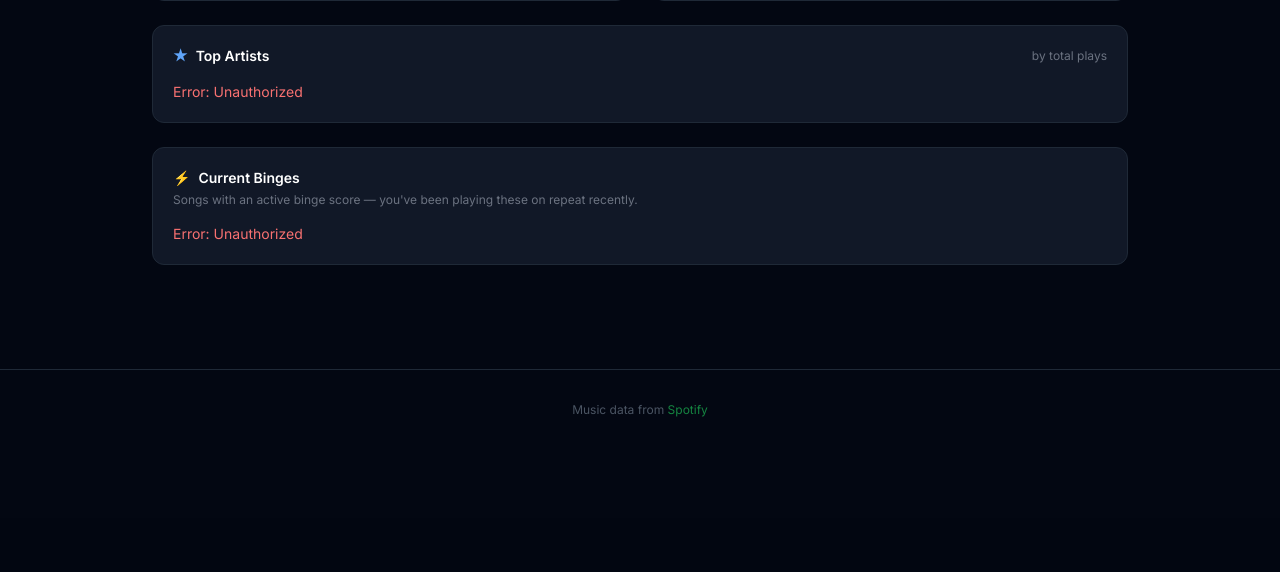
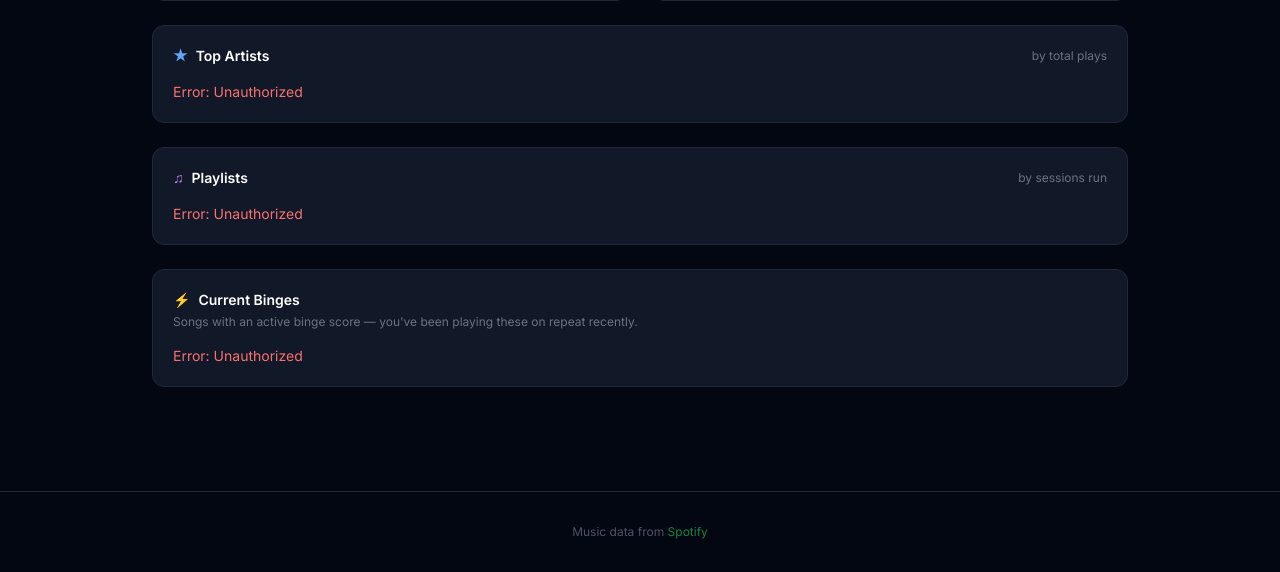
Before and after one commit to VinayakSarkar11/Spotify-SmartShuffle, a FastAPI app: template web/templates/songs.html in a window 1280 px wide. Shown: the part 282-854 px from the top of the page. Before the commit the page ends 699 px from the top, so only its background shows below. Run offline with FastAPI, Linux system fonts and the light colour scheme; the template is opened without the code that fills it, so the values that code supplies are empty; some libraries are stand-ins or nearby versions.

Commit message:
feat: add top playlists; fix artist completion rate to queue plays only
- compute_artist_completion_rates now filters to smartshuffle_queued /
  random_baseline_queued before computing comp_rate — manual/browse
  listening had unreliable skip inference and was inflating artist scores
- /api/songs/stats returns top_playlists (sessions, queued count, skip rate)
- Songs page shows playlist breakdown card above binges

Co-Authored-By: Claude Sonnet 4.6 <noreply@anthropic.com>

```diff
--- a/src/score.py
+++ b/src/score.py
@@ -1187,7 +1187,11 @@ def compute_artist_completion_rates(df: pd.DataFrame) -> dict:
 
     Returns: {artist_name: {comp_rate, n_unique, confidence}}
     """
-    known = df[df["inferred_skip"].isin({"full", "partial", "skip"})].copy()
+    # Only queue plays have reliable skip inference — manual/browse listening
+    # has ambiguous gaps that don't cleanly map to skipping intent.
+    _queued_sources = {"smartshuffle_queued", "random_baseline_queued"}
+    queue_df = df[df["play_source"].isin(_queued_sources)] if "play_source" in df.columns else df
+    known = queue_df[queue_df["inferred_skip"].isin({"full", "partial", "skip"})].copy()
     if known.empty:
         return {}
 
--- a/web/app.py
+++ b/web/app.py
@@ -519,11 +519,58 @@ async def api_songs_stats(user: dict = Depends(current_user)):
             for r in artist_rows
         ]
 
+        # Top playlists: sessions per playlist, queue skip rate, total songs queued
+        playlist_rows = conn.execute("""
+            WITH session_base AS (
+                SELECT
+                    q.playlist_id,
+                    COALESCE(qp.rolling_session_id, qp.push_id) AS session_id,
+                    COUNT(DISTINCT qp.push_id) * 10 AS total_queued
+                FROM queue_pushes qp
+                JOIN queues q ON q.queue_id = qp.queue_id
+                WHERE qp.mode = 'rolling' AND qp.skips_inferred_at IS NOT NULL
+                GROUP BY q.playlist_id, session_id
+            ),
+            qs_counts AS (
+                SELECT COALESCE(qp2.rolling_session_id, qp2.push_id) AS session_id,
+                       COUNT(*) AS qs_n
+                FROM queue_skips qs
+                JOIN queue_pushes qp2 ON qp2.push_id = qs.push_id
+                WHERE qp2.mode = 'rolling'
+                GROUP BY session_id
+            )
+            SELECT
+                sb.playlist_id,
+                p.playlist_name,
+                COUNT(DISTINCT sb.session_id) AS num_sessions,
+                SUM(sb.total_queued) AS total_queued,
+                COALESCE(SUM(qsc.qs_n), 0) AS total_qs,
+                ROUND(
+                    CAST(COALESCE(SUM(qsc.qs_n), 0) AS REAL) / SUM(sb.total_queued),
+                    3
+                ) AS skip_rate
+            FROM session_base sb
+            JOIN playlists p ON p.playlist_id = sb.playlist_id
+            LEFT JOIN qs_counts qsc ON qsc.session_id = sb.session_id
+            GROUP BY sb.playlist_id
+            ORDER BY num_sessions DESC
+        """).fetchall()
+        top_playlists = [
+            {
+                "playlist_name": r["playlist_name"],
+                "num_sessions": r["num_sessions"],
+                "total_queued": r["total_queued"],
+                "skip_rate": r["skip_rate"],
+            }
+            for r in playlist_rows
+        ]
+
         return JSONResponse({
             "favorites": favorites,
             "most_skipped": most_skipped,
             "binges": binges,
             "top_artists": top_artists,
+            "top_playlists": top_playlists,
         })
     finally:
         conn.close()
--- a/web/templates/songs.html
+++ b/web/templates/songs.html
@@ -42,6 +42,17 @@
     </h2>
     <div id="artists-list" class="grid grid-cols-2 sm:grid-cols-3 lg:grid-cols-5 gap-3">
       <p class="text-gray-500 text-sm col-span-full">Loading…</p>
+    </div>
+  </div>
+
+  <!-- Top playlists -->
+  <div class="bg-gray-900 border border-gray-800 rounded-xl p-5 mb-6">
+    <h2 class="text-sm font-semibold text-white mb-4 flex items-center gap-2">
+      <span class="text-purple-400">♫</span> Playlists
+      <span class="ml-auto text-xs text-gray-500 font-normal">by sessions run</span>
+    </h2>
+    <div id="playlists-list" class="space-y-2">
+      <p class="text-gray-500 text-sm">Loading…</p>
     </div>
   </div>
 
@@ -122,6 +133,22 @@ function artistCard(a) {
     </div>`;
 }
 
+function playlistRow(pl) {
+  const skipPct = Math.round((pl.skip_rate ?? 0) * 100);
+  const skipColor = pl.skip_rate <= 0.15 ? 'text-green-400' : pl.skip_rate <= 0.30 ? 'text-yellow-400' : 'text-red-400';
+  return `
+    <div class="flex items-center gap-3 py-2 border-b border-gray-800 last:border-0">
+      <div class="flex-1 min-w-0">
+        <p class="text-sm text-white truncate">${pl.playlist_name}</p>
+      </div>
+      <div class="flex items-center gap-4 flex-shrink-0 text-right">
+        <span class="text-xs text-gray-500 font-mono">${pl.num_sessions} sessions</span>
+        <span class="text-xs text-gray-500 font-mono">${pl.total_queued} queued</span>
+        <span class="text-xs font-mono ${skipColor}">${skipPct}% skip</span>
+      </div>
+    </div>`;
+}
+
 async function load() {
   try {
     const r = await fetch('/api/songs/stats');
@@ -141,6 +168,11 @@ async function load() {
     document.getElementById('artists-list').innerHTML =
       d.top_artists.map(a => artistCard(a)).join('');
 
+    document.getElementById('playlists-list').innerHTML =
+      d.top_playlists.length
+        ? d.top_playlists.map(p => playlistRow(p)).join('')
+        : '<p class="text-gray-500 text-sm">No playlist sessions yet.</p>';
+
     if (d.binges.length) {
       document.getElementById('binges-list').innerHTML = d.binges.map(s => bingeRow(s)).join('');
     } else {
@@ -148,7 +180,7 @@ async function load() {
         '<p class="text-gray-500 text-sm">No active binges right now.</p>';
     }
   } catch (e) {
-    ['favorites-list','skipped-list','artists-list','binges-list'].forEach(id => {
+    ['favorites-list','skipped-list','artists-list','playlists-list','binges-list'].forEach(id => {
       document.getElementById(id).innerHTML = `<p class="text-red-400 text-sm">Error: ${e.message}</p>`;
     });
   }
```
